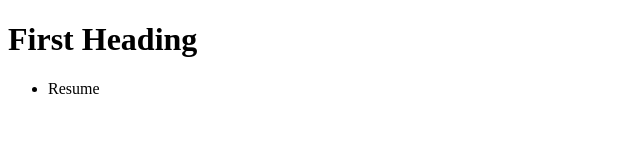
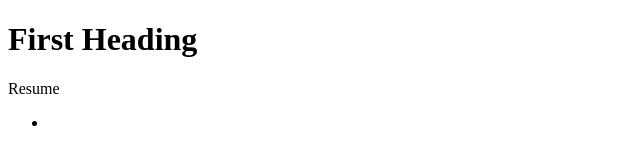
Before and after one commit to ErikBarker/erikbarker.github.io, a plain HTML site: page index.html in a window 1280 px wide. Shown: the full height of the page, 0-640 px from the left. Drawn offline with Linux system fonts and the light colour scheme.

Commit message:
Update index.html

```diff
--- a/index.html
+++ b/index.html
@@ -10,8 +10,9 @@
         <h1>
             First Heading
         </h1>
+        <a hfre="https://erikbarkerstudent.github.io/erikbarker.github.io/1-1/"> Resume</a>
         <ul>
-            <li><a hfre="https://erikbarkerstudent.github.io/erikbarker.github.io/1-1/"> Resume</a></li>
+            <li></li>
         </ul>
     </body>
 </html>
```
